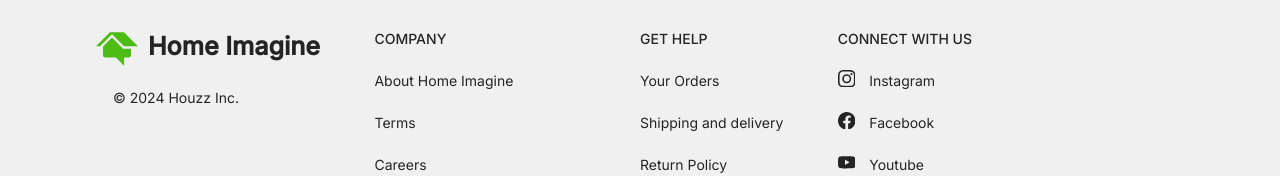
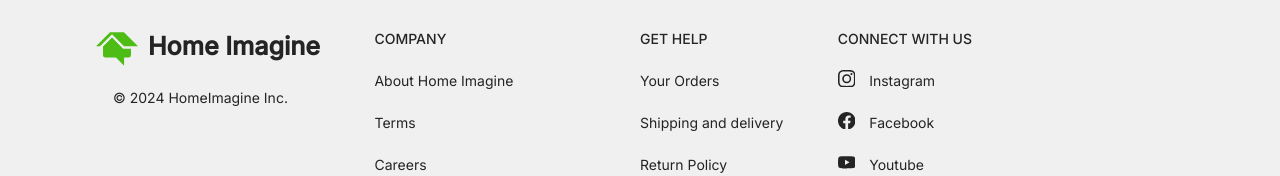
Before and after one commit to Rafay0237/HomeImagine_Client, a React (Vite) app: page / in a window 1280 px wide. Shown: the part 2288-2464 px from the top of the page. Built offline with nearby package versions, Linux system fonts and the light colour scheme; a web font is replaced by a local one.

Commit message:
minor changes

```diff
--- a/src/Components/Footer.jsx
+++ b/src/Components/Footer.jsx
@@ -14,7 +14,7 @@
               <SiHomeadvisor className="h-12 w-12 text-[#4DBC15]" />
               <p className="text-[25px] font-semibold">Home Imagine</p>
             </div>
-            <p className="p-5">© 2024 Houzz Inc.</p>
+            <p className="p-5">© 2024 HomeImagine Inc.</p>
           </div>
 
           <div>
--- a/src/Components/Navbar.jsx
+++ b/src/Components/Navbar.jsx
@@ -5,7 +5,6 @@
 import SubNavbar from "./SubNavbar";
 import SearchBar from "./SearchBar";
 import Dropdown from "./Dropdown";
-import { useLocation } from 'react-router-dom';
 
 import { Link } from "react-router-dom";
 
--- a/src/Components/SendProposal.jsx
+++ b/src/Components/SendProposal.jsx
@@ -31,6 +31,7 @@
 
     }else{
       const response = await submitData("proposal/send", "POST", data);
+      console.log(response)
       toast.success(response.message)
     }
     setLoading(false)
```
